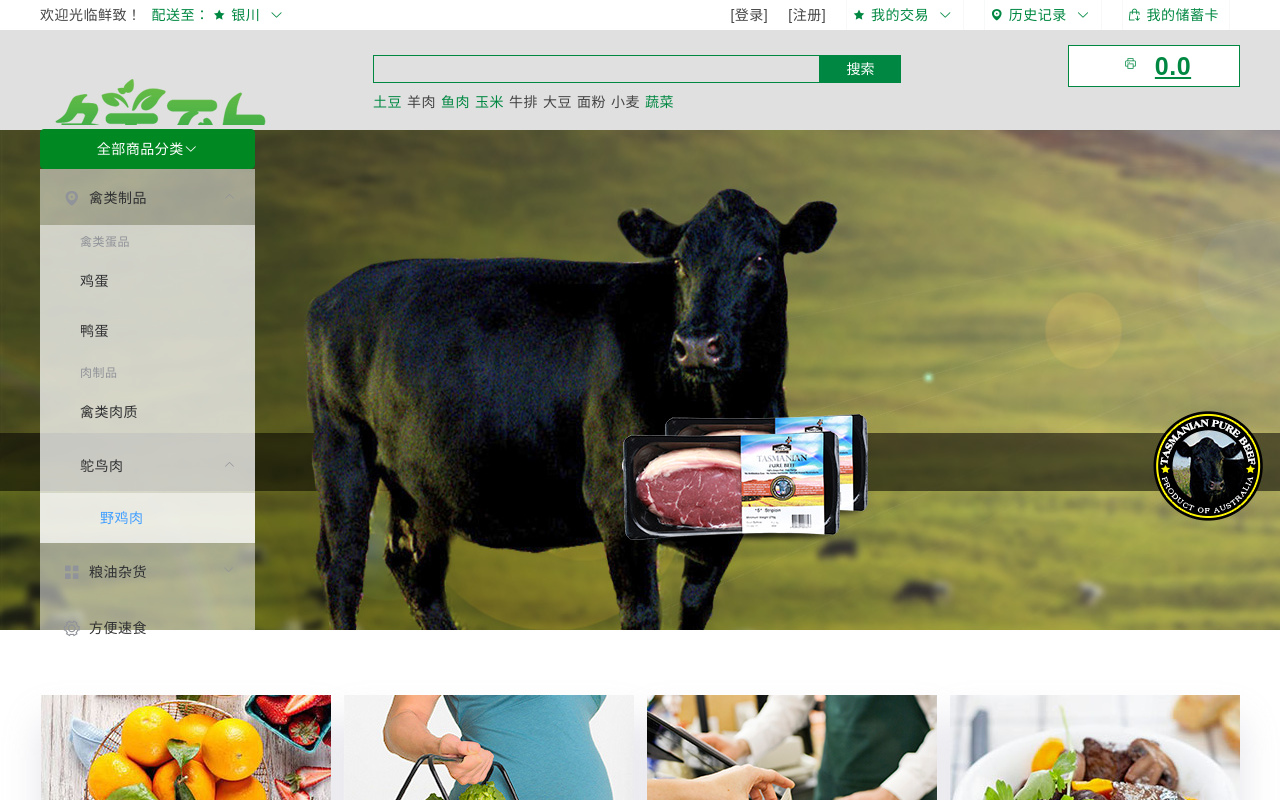
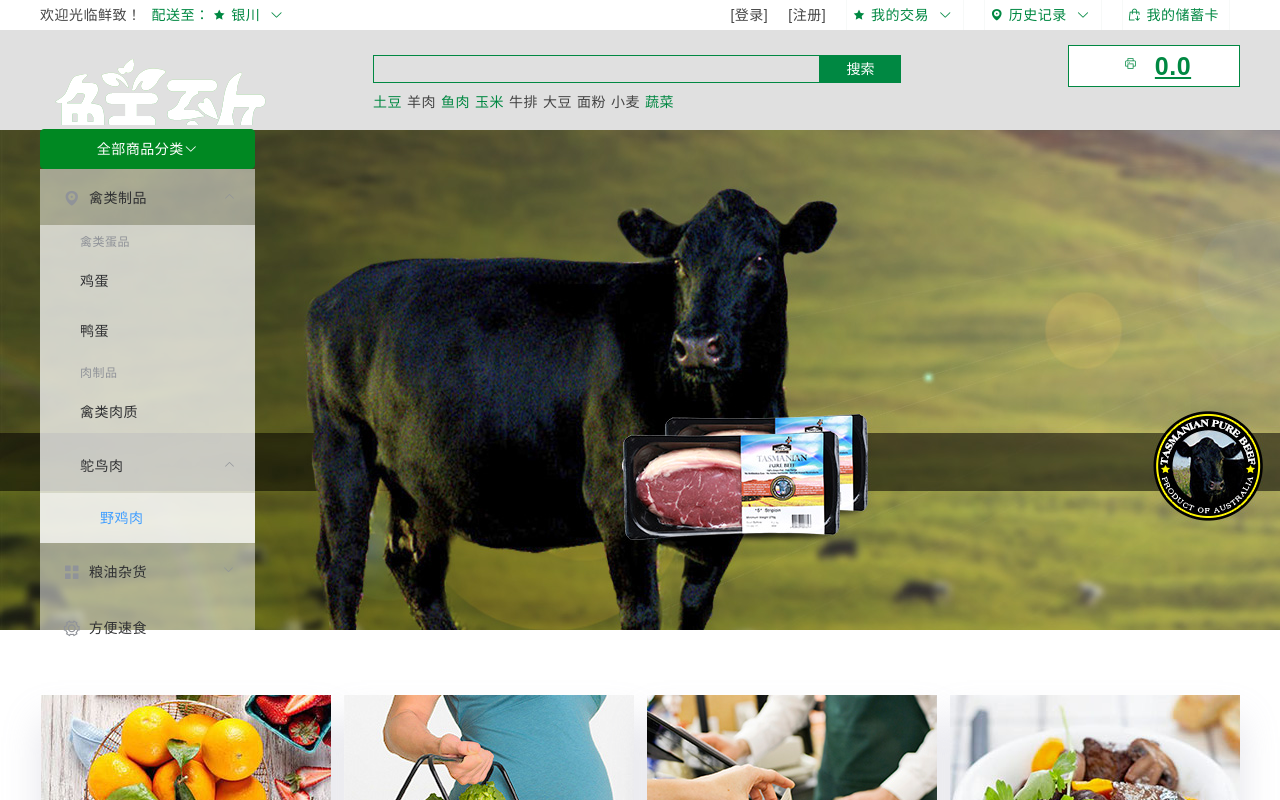
Before and after one commit to RobinYang11/xianzhi, a Nuxt app: page /test in a window 1280 px wide. Shown: the top 800 px of the page. Built offline with nearby package versions, Linux system fonts and the light colour scheme.

Commit message:
补充功能

```diff
--- a/components/contentMain.vue
+++ b/components/contentMain.vue
@@ -67,7 +67,7 @@ export default {
         display: block;
         width: 320px;
         height: 80px;
-        background: url(../assets/img/logo.png) no-repeat left top;
+        background: url(../assets/img/logo1.png) no-repeat left top;
       }
     }
     .search {
```
